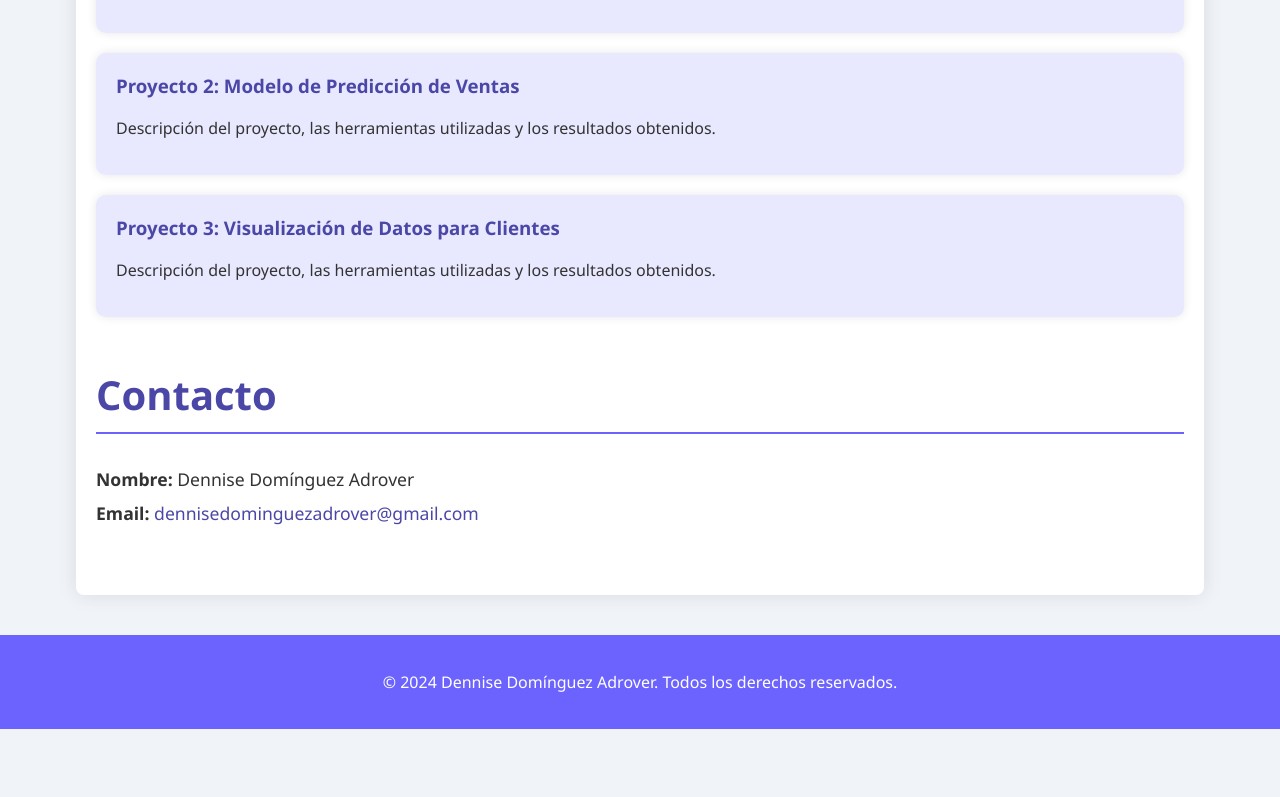
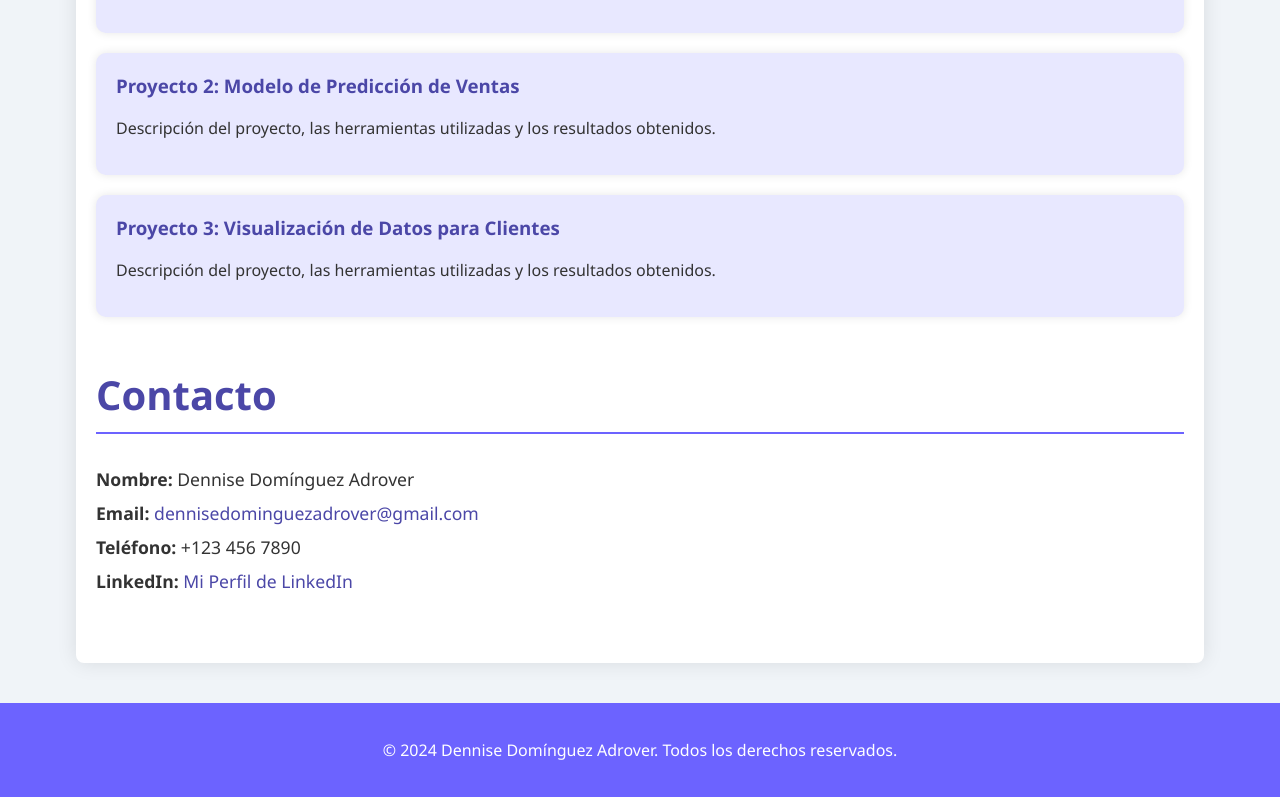
Before and after one commit to dda-science/dennise.github.io, a plain HTML site: page index.html in a window 1280 px wide. Shown: the part 726-1523 px from the top of the page. Before the commit the page ends 1455 px from the top, so only its background shows below. Drawn offline with Linux system fonts and the light colour scheme.

Commit message:
Update index.html
Añadir Linkedin y telefono

```diff
--- a/index.html
+++ b/index.html
@@ -128,7 +128,8 @@
             <ul class="contact-info">
                 <li><strong>Nombre:</strong> Dennise Domínguez Adrover</li>
                 <li><strong>Email:</strong> <a href="mailto:dennisedominguezadrover@gmail.com">dennisedominguezadrover@gmail.com</a></li>
-                <!-- Añadir LinkedIn y número de teléfono cuando esté disponible -->
+                <li><strong>Teléfono:</strong> +123 456 7890</li>
+                <li><strong>LinkedIn:</strong> <a href="https://www.linkedin.com/in/385346124" target="_blank">Mi Perfil de LinkedIn</a></li>
             </ul>
         </section>
     </div>
```
